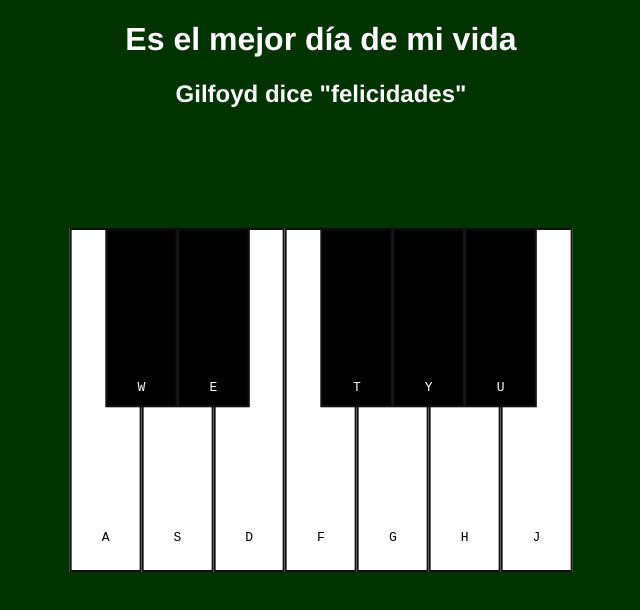
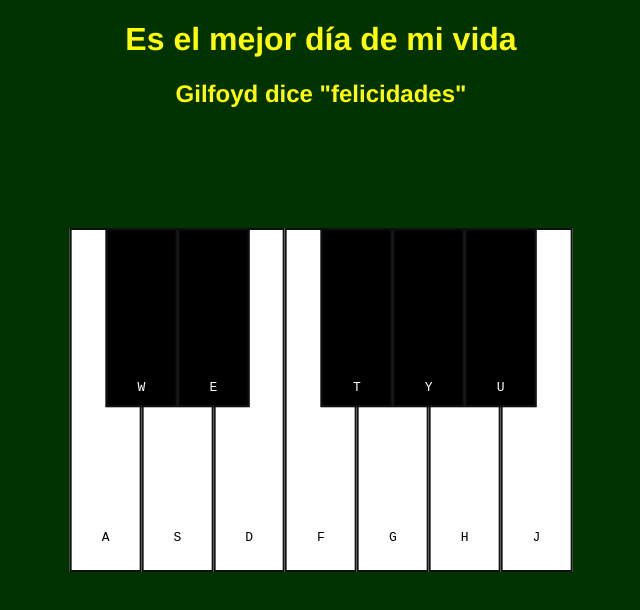
Before and after one commit to Benjamin-Macedo/pianosaur, a plain HTML site: page index.html in a window 1280 px wide. Shown: the whole page, without its empty margins (319-959 px from the left). Drawn offline with Linux system fonts and the light colour scheme.

Commit message:
letra amarilla

```diff
--- a/style.css
+++ b/style.css
@@ -43,7 +43,7 @@ body {
 }
 
 h1, h2{
-	color: #fff;
+	color: #ff0;
 	font-family: helvetica;
 }
 /*body{
```
